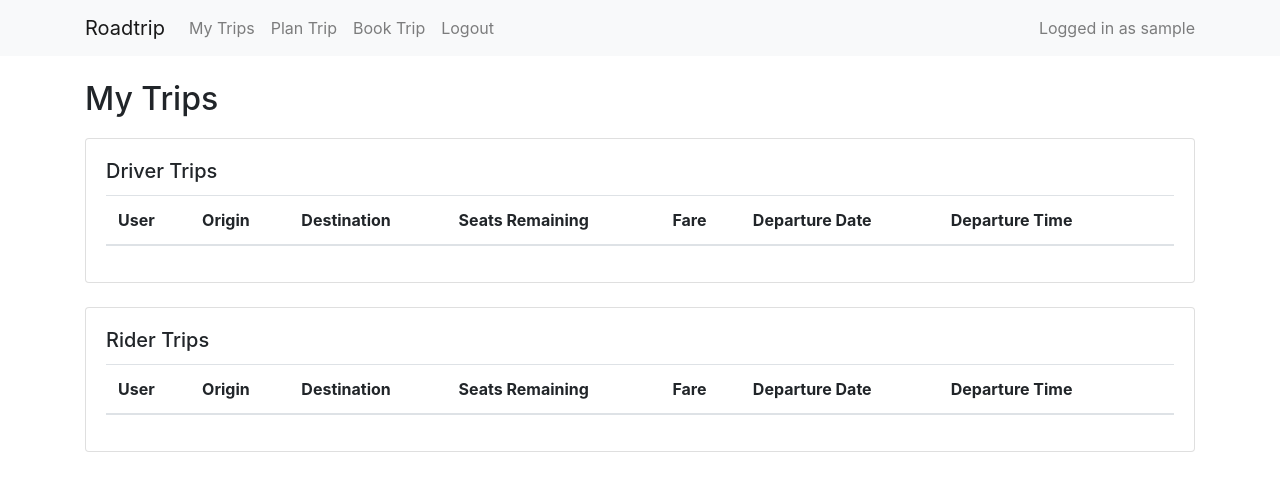
After one commit to tryuan99/roadtrip, a Flask app: page /my_trips in a window 1280 px wide. The commit adds this page. Shown: the top 491 px of the page. Run offline with Flask 2, Linux system fonts and the light colour scheme; the visitor is signed in with stand-in values (Sample User, id 1); data that the repository does not hold is empty; some libraries are stand-ins or nearby versions.

Commit message:
Added my trips, fixed remaining seats count, refactored HTML components

```diff
--- a/app.py
+++ b/app.py
@@ -37,7 +37,7 @@ def distance(lat1, lon1, lat2, lon2):
 @app.route('/', methods=['GET'])
 def index():
     if session.get('username', None) is not None:
-        return redirect(url_for('trips'))
+        return redirect(url_for('my_trips'))
 
     return render_template('index.html')
 
@@ -62,7 +62,7 @@ def login():
         return redirect(url_for('trips'))
 
     if session.get('username', None) is not None:
-        return redirect(url_for('trips'))
+        return redirect(url_for('my_trips'))
 
     return render_template('login.html')
 
@@ -112,9 +112,9 @@ def trips():
         )
         return redirect(url_for('trip', id=id))
 
-    all_trips = database.fetchall('SELECT * FROM trips WHERE DATE >= date("now");')
+    all_trips = database.fetchall('SELECT * FROM trips WHERE date >= date("now");')
     trips = list(map(get_trip_obj, all_trips))
-    passenger_count = dict(database.fetchall('SELECT id, COUNT(id) FROM carpools;'))
+    passenger_count = dict(database.fetchall('SELECT id, COUNT(*) FROM carpools GROUP BY id;'))
 
     radius = request.args.get('radius', 10)
     originLat = request.args.get('originLat', None)
@@ -128,6 +128,24 @@ def trips():
         trips = [trip for trip in trips if distance(trip['destinationLat'], trip['destinationLng'], float(destinationLat), float(destinationLng)) <= float(radius)]
 
     return render_template('trip_list.html', trips=trips, passenger_count=passenger_count, filter=request.args)
+
+
+@app.route('/my_trips', methods=['GET'])
+@login_required
+def my_trips():
+    username = session['username']
+
+    driver_trips = database.fetchall('SELECT * FROM trips WHERE username="{}";'.format(username))
+    driver_trips = list(map(get_trip_obj, driver_trips))
+
+    rider_trip_ids = database.fetchall('SELECT id FROM carpools WHERE username="{}";'.format(username))
+    rider_trip_ids = [t[0] for t in rider_trip_ids]
+    rider_trips = database.fetchall('SELECT * FROM trips WHERE id IN ({})'.format('"' + '","'.join(rider_trip_ids) + '"'))
+    rider_trips = list(map(get_trip_obj, rider_trips))
+
+    passenger_count = dict(database.fetchall('SELECT id, COUNT(*) FROM carpools GROUP BY id;'))
+
+    return render_template('my_trip_list.html', driver_trips=driver_trips, rider_trips=rider_trips, passenger_count=passenger_count)
 
 
 @app.route('/trips/new', methods=['GET'])
@@ -157,6 +175,19 @@ def trip(id=None):
     return render_template('trip.html', trip=trip, passengers=passengers)
 
 
+@app.route('/trips/<uuid:id>/leave', methods=['POST'])
+@login_required
+def leave_trip(id=None):
+    username = session['username']
+    trip = database.fetchone('SELECT * FROM trips WHERE id="{}";'.format(id))
+    if not trip:
+        return render_template('trips.html', error='Invalid trip ID')
+    trip = get_trip_obj(trip)
+
+    database.execute('DELETE FROM carpools WHERE id="{}" AND username="{}";'.format(id, username))
+    return redirect(url_for('trip', id=id))
+
+
 @app.route('/trips/<uuid:id>/delete', methods=['POST'])
 @login_required
 def delete_trip(id=None):
@@ -167,7 +198,7 @@ def delete_trip(id=None):
 
     database.execute('DELETE FROM trips WHERE id="{}";'.format(id))
     database.execute('DELETE FROM carpools WHERE id="{}";'.format(id))
-    return redirect(url_for('trips'))
+    return redirect(url_for('my_trips'))
 
 
 @app.errorhandler(404)
--- /dev/null
+++ b/templates/my_trip_list.html
@@ -0,0 +1,29 @@
+{% extends 'layout.html' %}
+
+{% block title %}
+    My Trips
+{% endblock %}
+
+{% block header %}
+    My Trips
+{% endblock %}
+
+{% block content %}
+    <div class="card mb-4">
+        <div class="card-body">
+            <h5 class="card-title">Driver Trips</h5>
+            {% with trips=driver_trips %}
+                {% include 'trip_table.html' %}
+            {% endwith %}
+        </div>
+    </div>
+
+    <div class="card">
+        <div class="card-body">
+            <h5 class="card-title">Rider Trips</h5>
+            {% with trips=rider_trips %}
+                {% include 'trip_table.html' %}
+            {% endwith %}
+        </div>
+    </div>
+{% endblock %}
--- a/templates/navbar.html
+++ b/templates/navbar.html
@@ -11,6 +11,9 @@
                         <a class="nav-link" href="/login">Login</a>
                     </li>
                 {% else %}
+                    <li class="nav-item">
+                        <a class="nav-link" href="/my_trips">My Trips</a>
+                    </li>
                     <li class="nav-item">
                         <a class="nav-link" href="/trips/new">Plan Trip</a>
                     </li>
--- /dev/null
+++ b/templates/trip_table.html
@@ -0,0 +1,28 @@
+<table class="table table-hover">
+    <thead>
+        <tr>
+            <th scope="col">User</th>
+            <th scope="col">Origin</th>
+            <th scope="col">Destination</th>
+            <th scope="col">Seats Remaining</th>
+            <th scope="col">Fare</th>
+            <th scope="col">Departure Date</th>
+            <th scope="col">Departure Time</th>
+            <th scope="col"></th>
+        </tr>
+    </thead>
+    <tbody>
+    {% for trip in trips %}
+        <tr class="post">
+            <td>{{ trip.username }}</td>
+            <td>{{ trip.origin }}</td>
+            <td>{{ trip.destination }}</td>
+            <td>{{ trip.seats - passenger_count.get(trip.id, 0) }}</td>
+            <td>${{ '%.2f'|format(trip.fare) }}</td>
+            <td>{{ trip.date }}</td>
+            <td>{{ trip.time }}</td>
+            <td><a href="/trips/{{ trip.id }}"><i class="fas fa-arrow-right"></i></a></td>
+        </tr>
+    {% endfor %}
+    </tbody>
+</table>
```
Also changed, not shown: templates/location_input.html (added, +21 -0 lines), templates/trip.html (+16 -2 lines), templates/trip_form.html (+1 -20 lines), templates/trip_list.html (+10 -55 lines).
